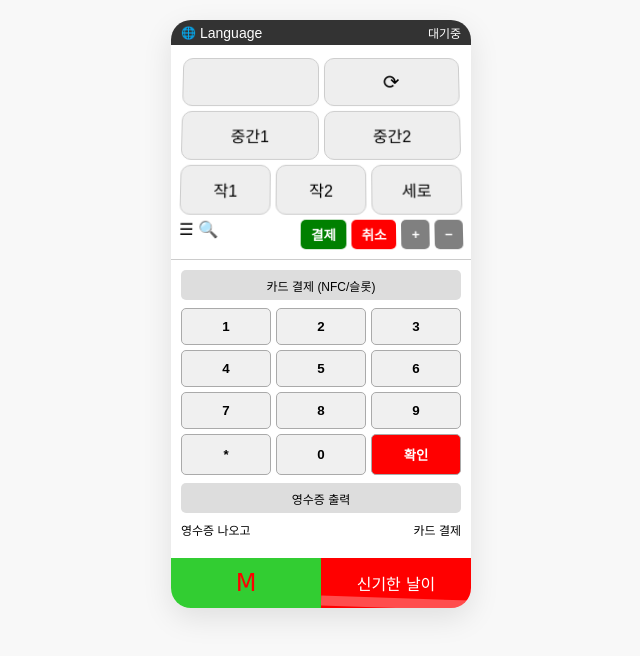
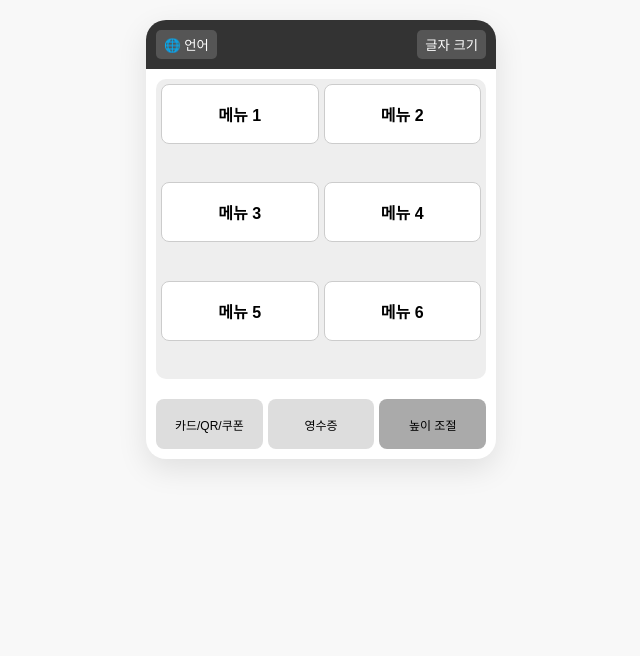
Before and after one commit to this-for-xplane/Kiosk, a plain HTML site: page index.html in a window 1280 px wide. Shown: the whole page, without its empty margins (319-959 px from the left). Drawn offline with Linux system fonts and the light colour scheme.

Commit message:
Update index.html

```diff
--- a/index.html
+++ b/index.html
@@ -3,183 +3,115 @@
 <head>
 <meta charset="UTF-8">
 <meta name="viewport" content="width=device-width, initial-scale=1.0">
-<title>Self-Service Kiosk</title>
+<title>Popeyes-style Kiosk</title>
 <style>
-  /* Reset & Body */
-  * { box-sizing: border-box; margin: 0; padding: 0; font-family: 'Arial', sans-serif; }
-  body { display: flex; justify-content: center; align-items: flex-start; min-height: 100vh; background: #f8f8f8; padding: 20px; }
+* { box-sizing: border-box; margin: 0; padding: 0; font-family: Arial, sans-serif; }
+body { display: flex; justify-content: center; align-items: flex-start; background: #f8f8f8; height: 100vh; padding: 20px; }
 
-  /* Kiosk Container */
 .kiosk {
-    width: 300px;
+  width: 350px;
   background: #fff;
   border-radius: 20px;
   box-shadow: 0 10px 30px rgba(0,0,0,0.1);
-    overflow: hidden;
   display: flex;
   flex-direction: column;
-    align-items: center;
+  overflow: hidden;
 }
 
-  /* Top Section */
+/* Top bar */
 .top-bar {
-    width: 100%;
-    height: 25px;
-    background: #333;
-    color: #fff;
   display: flex;
   justify-content: space-between;
   align-items: center;
-    padding: 0 10px;
-    font-size: 12px;
+  padding: 10px;
+  background: #333;
+  color: white;
 }
-  .language-btn {
+.top-bar button {
+  background: #555; color: #fff; border: none; border-radius: 5px; padding: 5px 8px; cursor: pointer;
+}
+
+/* Main touchscreen */
+.main-screen {
+  background: #eee;
+  height: 300px;
+  margin: 10px;
+  border-radius: 10px;
   display: flex;
+  flex-wrap: wrap;
+  padding: 5px;
+  gap: 5px;
+}
+.tile {
+  flex: 1 1 48%;
+  background: #fff;
+  border: 1px solid #ccc;
+  border-radius: 8px;
+  display: flex;
+  justify-content: center;
   align-items: center;
-    gap: 4px;
+  height: 60px;
+  cursor: pointer;
+  font-weight: bold;
+}
+
+/* Bottom panel */
+.bottom-panel {
+  display: flex;
+  justify-content: space-between;
+  padding: 10px;
+  gap: 5px;
+}
+.card-reader, .receipt-slot, .height-btn {
+  flex: 1;
+  background: #ddd;
+  border-radius: 8px;
+  height: 50px;
+  display: flex;
+  justify-content: center;
+  align-items: center;
   cursor: pointer;
   font-size: 12px;
 }
-  .language-btn span { font-size: 14px; }
-
-  /* Main Display Area */
-  .main-display {
-    width: 100%;
-    padding: 10px;
-    transform: perspective(1000px) rotateX(10deg);
-  }
-  .tiles-row { display: flex; gap: 5px; margin-bottom: 5px; }
-  .tile { background: #eee; border: 1px solid #ccc; border-radius: 10px; flex: 1; display: flex; justify-content: center; align-items: center; height: 50px; cursor: pointer; transition: transform 0.2s; }
-  .tile:hover { transform: scale(1.05); }
-  .tile.refresh { font-size: 20px; }
-
-  .bottom-icons { display: flex; justify-content: space-between; margin-top: 5px; }
-  .bottom-icons .left-icons, .bottom-icons .right-icons { display: flex; gap: 5px; }
-  .btn { padding: 5px 10px; border-radius: 5px; border: none; cursor: pointer; color: #fff; font-weight: bold; }
-  .btn.payment { background: green; }
-  .btn.cancel { background: red; }
-  .btn.qty { background: gray; color: #fff; }
-
-  /* Lower Interactive Panel */
-  .interactive-panel {
-    width: 100%;
-    padding: 10px;
-    border-top: 1px solid #ccc;
-    display: flex;
-    flex-direction: column;
-    gap: 8px;
-  }
-  .card-reader, .receipt-printer { background: #ddd; border-radius: 5px; height: 30px; display: flex; justify-content: center; align-items: center; font-size: 12px; }
-  .keypad { display: grid; grid-template-columns: repeat(3, 1fr); gap: 5px; }
-  .keypad button { padding: 10px; border-radius: 5px; border: 1px solid #aaa; background: #f0f0f0; cursor: pointer; font-weight: bold; }
-  .keypad button.confirm { background: red; color: #fff; }
-
-  .status-labels { display: flex; justify-content: space-between; font-size: 12px; }
-
-  /* Base Section */
-  .base {
-    width: 100%;
-    height: 50px;
-    display: flex;
-    margin-top: 10px;
-  }
-  .base .left { flex: 1; background: limegreen; display: flex; justify-content: center; align-items: center; font-size: 24px; color: red; font-family: 'Brush Script MT', cursive; }
-  .base .right { flex: 1; background: red; position: relative; overflow: hidden; color: white; font-family: 'Brush Script MT', cursive; display: flex; justify-content: center; align-items: center; }
-  .base .right::after { content: ''; position: absolute; bottom: 0; left: 0; width: 100%; height: 10px; background: #fff; opacity: 0.3; transform: rotate(2deg); }
+.height-btn { background: #aaa; }
 </style>
 </head>
 <body>
 
 <div class="kiosk">
-  <!-- Top Section -->
+  <!-- Top -->
   <div class="top-bar">
-    <div class="language-btn">🌐 <span>Language</span></div>
-    <div>대기중</div>
+    <button id="language-btn">🌐 언어</button>
+    <button id="font-btn">글자 크기</button>
   </div>
 
-  <!-- Main Display -->
-  <div class="main-display">
-    <div class="tiles-row">
-      <div class="tile"></div>
-      <div class="tile refresh">⟳</div>
-    </div>
-    <div class="tiles-row">
-      <div class="tile">중간1</div>
-      <div class="tile">중간2</div>
-    </div>
-    <div class="tiles-row">
-      <div class="tile">작1</div>
-      <div class="tile">작2</div>
-      <div class="tile">세로</div>
-    </div>
-    <div class="bottom-icons">
-      <div class="left-icons">☰ 🔍</div>
-      <div class="right-icons">
-        <button class="btn payment">결제</button>
-        <button class="btn cancel">취소</button>
-        <button class="btn qty">+</button>
-        <button class="btn qty">−</button>
-      </div>
-    </div>
+  <!-- Main Screen -->
+  <div class="main-screen">
+    <div class="tile">메뉴 1</div>
+    <div class="tile">메뉴 2</div>
+    <div class="tile">메뉴 3</div>
+    <div class="tile">메뉴 4</div>
+    <div class="tile">메뉴 5</div>
+    <div class="tile">메뉴 6</div>
   </div>
 
-  <!-- Interactive Panel -->
-  <div class="interactive-panel">
-    <div class="card-reader">카드 결제 (NFC/슬롯)</div>
-    <div class="keypad">
-      <button>1</button><button>2</button><button>3</button>
-      <button>4</button><button>5</button><button>6</button>
-      <button>7</button><button>8</button><button>9</button>
-      <button>*</button><button>0</button><button class="confirm">확인</button>
-    </div>
-    <div class="receipt-printer">영수증 출력</div>
-    <div class="status-labels">
-      <span>영수증 나오고</span>
-      <span>카드 결제</span>
-    </div>
-  </div>
-
-  <!-- Base Section -->
-  <div class="base">
-    <div class="left">M</div>
-    <div class="right">신기한 날이</div>
+  <!-- Bottom Panel -->
+  <div class="bottom-panel">
+    <div class="card-reader">카드/QR/쿠폰</div>
+    <div class="receipt-slot">영수증</div>
+    <div class="height-btn">높이 조절</div>
   </div>
 </div>
 
 <script>
-  // 간단 UI 인터랙션
-  const refreshTile = document.querySelector('.tile.refresh');
-  refreshTile.addEventListener('click', () => {
-    alert('리프레시!');
+document.getElementById('language-btn').addEventListener('click', ()=>alert('언어 선택'));
+document.getElementById('font-btn').addEventListener('click', ()=>alert('글자 크기 조절'));
+document.querySelectorAll('.tile').forEach(tile=>{
+  tile.addEventListener('click', ()=>alert(tile.textContent+' 선택'));
 });
-
-  const paymentBtn = document.querySelector('.btn.payment');
-  paymentBtn.addEventListener('click', () => {
-    alert('결제 버튼 클릭!');
-  });
-
-  const cancelBtn = document.querySelector('.btn.cancel');
-  cancelBtn.addEventListener('click', () => {
-    alert('취소 버튼 클릭!');
-  });
-
-  const qtyButtons = document.querySelectorAll('.btn.qty');
-  qtyButtons.forEach(btn => btn.addEventListener('click', () => {
-    alert(btn.textContent + ' 클릭!');
-  }));
-
-  const keypadButtons = document.querySelectorAll('.keypad button');
-  keypadButtons.forEach(btn => btn.addEventListener('click', () => {
-    if(btn.classList.contains('confirm')){
-      alert('확인 클릭!');
-    } else {
-      alert(btn.textContent + ' 입력됨');
-    }
-  }));
-
-  document.querySelector('.language-btn').addEventListener('click', () => {
-    alert('언어 선택');
-  });
+document.querySelector('.card-reader').addEventListener('click', ()=>alert('카드/QR/쿠폰 인식'));
+document.querySelector('.receipt-slot').addEventListener('click', ()=>alert('영수증 출력'));
+document.querySelector('.height-btn').addEventListener('click', ()=>alert('높이 조절'));
 </script>
 
 </body>
```
Lines whose indentation alone changed are shown as unchanged.
